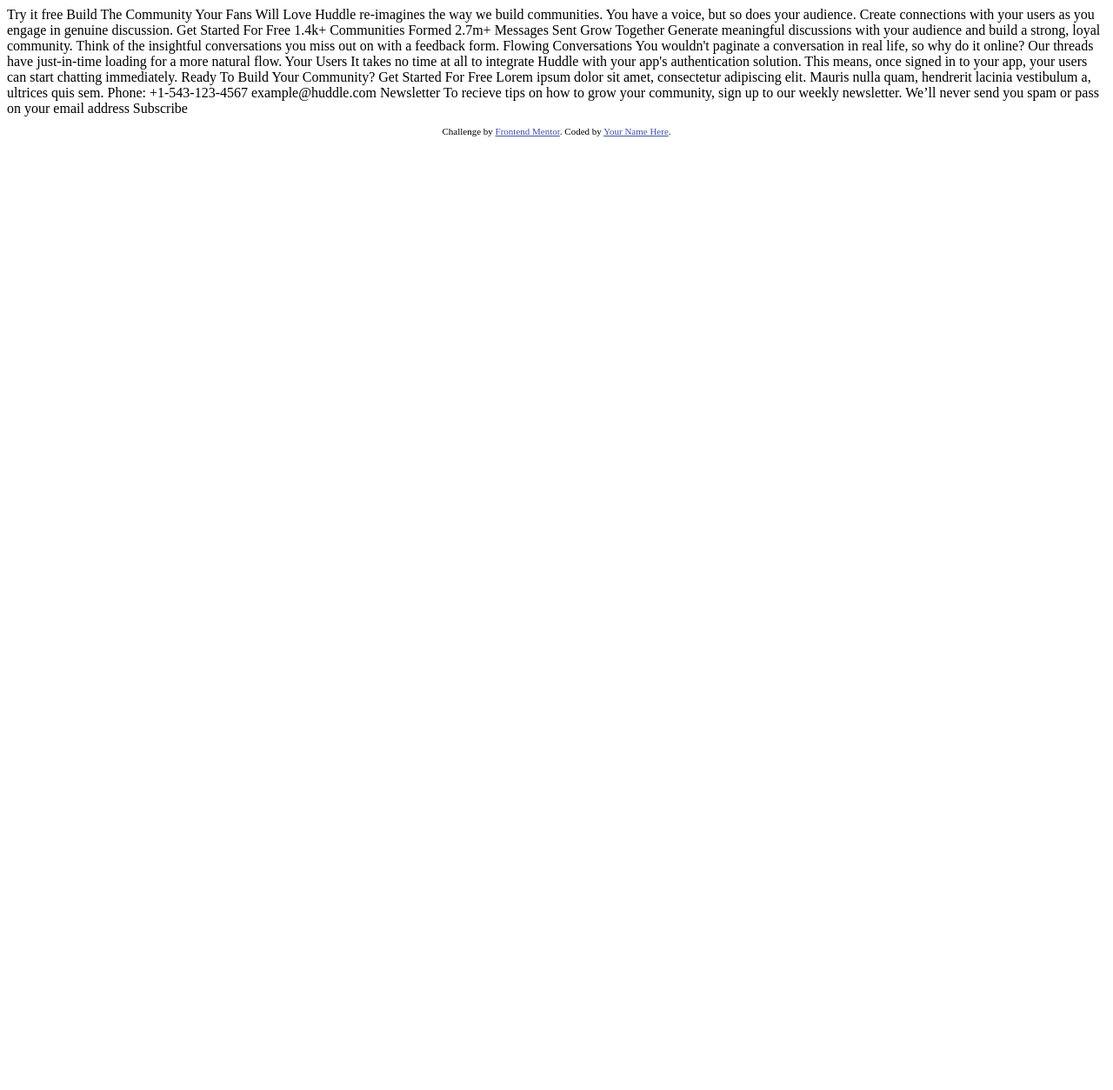
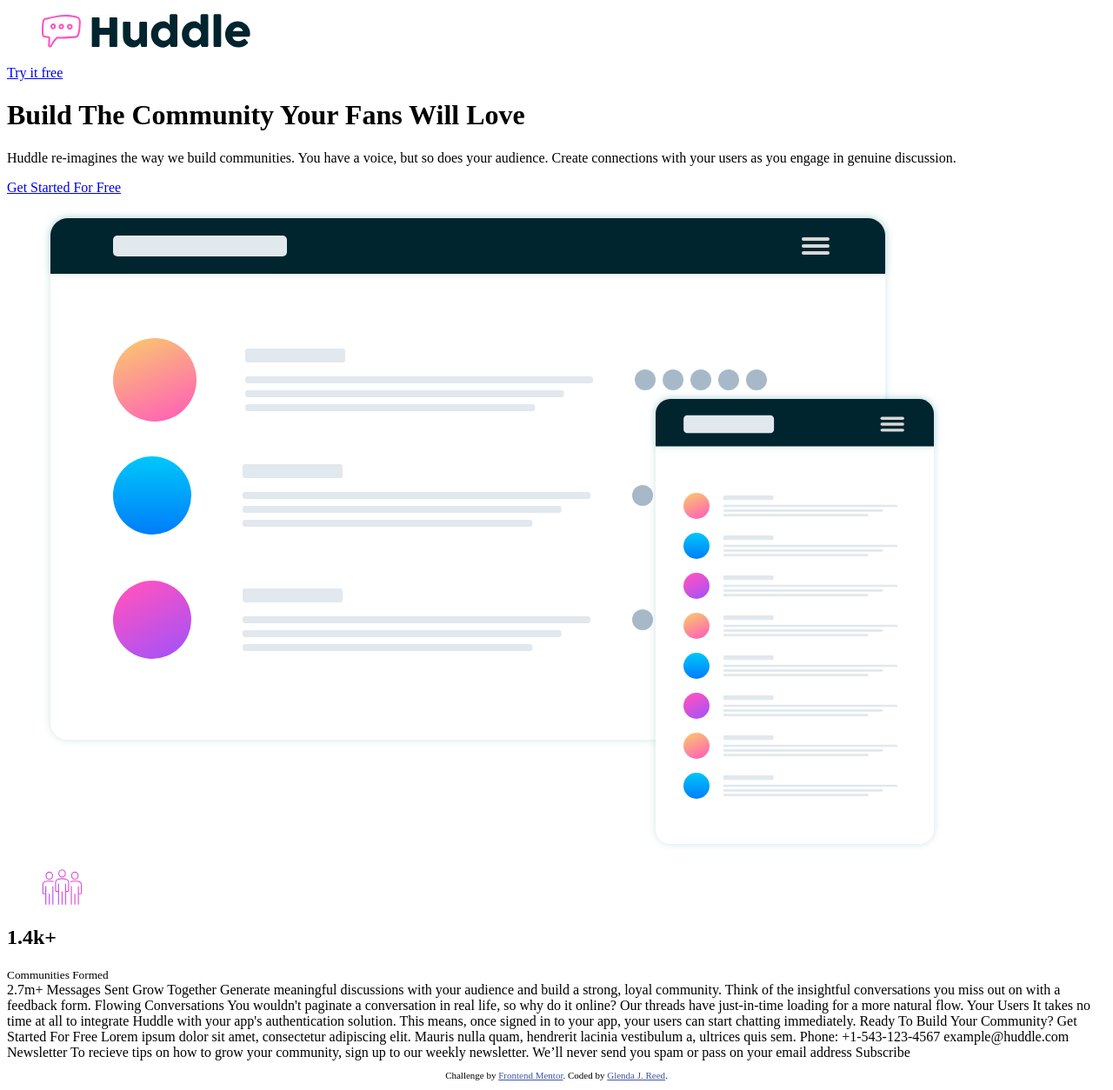
Before and after one commit to Glenda9031/Huddle_Landing_Page_With_Curved_Section, a plain HTML site: page index.html in a window 1280 px wide. Shown: the whole page at 87% size. Before the commit the page ends 800 px from the top, so only its background shows below. Drawn offline with Linux system fonts and the light colour scheme.

Commit message:
Update index.html

```diff
--- a/index.html
+++ b/index.html
@@ -5,6 +5,9 @@
   <meta name="viewport" content="width=device-width, initial-scale=1.0"> <!-- displays site properly based on user's device -->
 
   <link rel="icon" type="image/png" sizes="32x32" href="./images/favicon-32x32.png">
+  <link rel="stylesheet" href="css/style.css">
+  <link href="https://fonts.googleapis.com/css2?family=Open+Sans:wght@400;600;700&family=Poppins:wght@700&display=swap" rel="stylesheet">
+  <script src="https://kit.fontawesome.com/cef1e7091d.js" crossorigin="anonymous"></script>
 
   <title>Frontend Mentor | Huddle landing page with curved sections</title>
 
@@ -15,17 +18,47 @@
   </style>
 </head>
 <body>
-  Try it free
 
-  Build The Community Your Fans Will Love
+  <header>
+    <nav>
+      <a href="#">
+        <figure>
+          <img src="images/logo.svg" alt="company logo">
+        </figure>
+      </a>
+      <a href="#" class="btn">Try it free</a>
+    </nav>
 
-  Huddle re-imagines the way we build communities. You have a voice, but so does
-  your audience. Create connections with your users as you engage in genuine discussion.
+    <div class="header-text">
+      <h1>Build The Community Your Fans Will Love</h1>
+      <p>Huddle re-imagines the way we build communities. You have a voice, but so does
+        your audience. Create connections with your users as you engage in genuine discussion.</p>
+      <a href="#" class="btn btn-boxshadow">Get Started For Free</a>
+    </div>
 
-  Get Started For Free
+    <figure class="header">
+      <img src="images/screen-mockups.svg" alt="#" class="img-illu">
+    </figure>
 
-  1.4k+
-  Communities Formed
+  </header>
+
+  <section class="milestone">
+    <div class="milestone-items">
+      <figure>
+        <img src="images/icon-communities.svg" alt="">
+      </figure>
+      <h2>1.4k+</h2>
+      <small>Communities Formed</small>
+    </div>
+
+
+  </section>
+
+
+
+
+
+
 
   2.7m+
   Messages Sent
@@ -60,7 +93,7 @@
   <footer>
     <p class="attribution">
       Challenge by <a href="https://www.frontendmentor.io?ref=challenge" target="_blank">Frontend Mentor</a>.
-      Coded by <a href="#">Your Name Here</a>.
+      Coded by <a href="#">Glenda J. Reed</a>.
     </p>
   </footer>
 </body>
```
